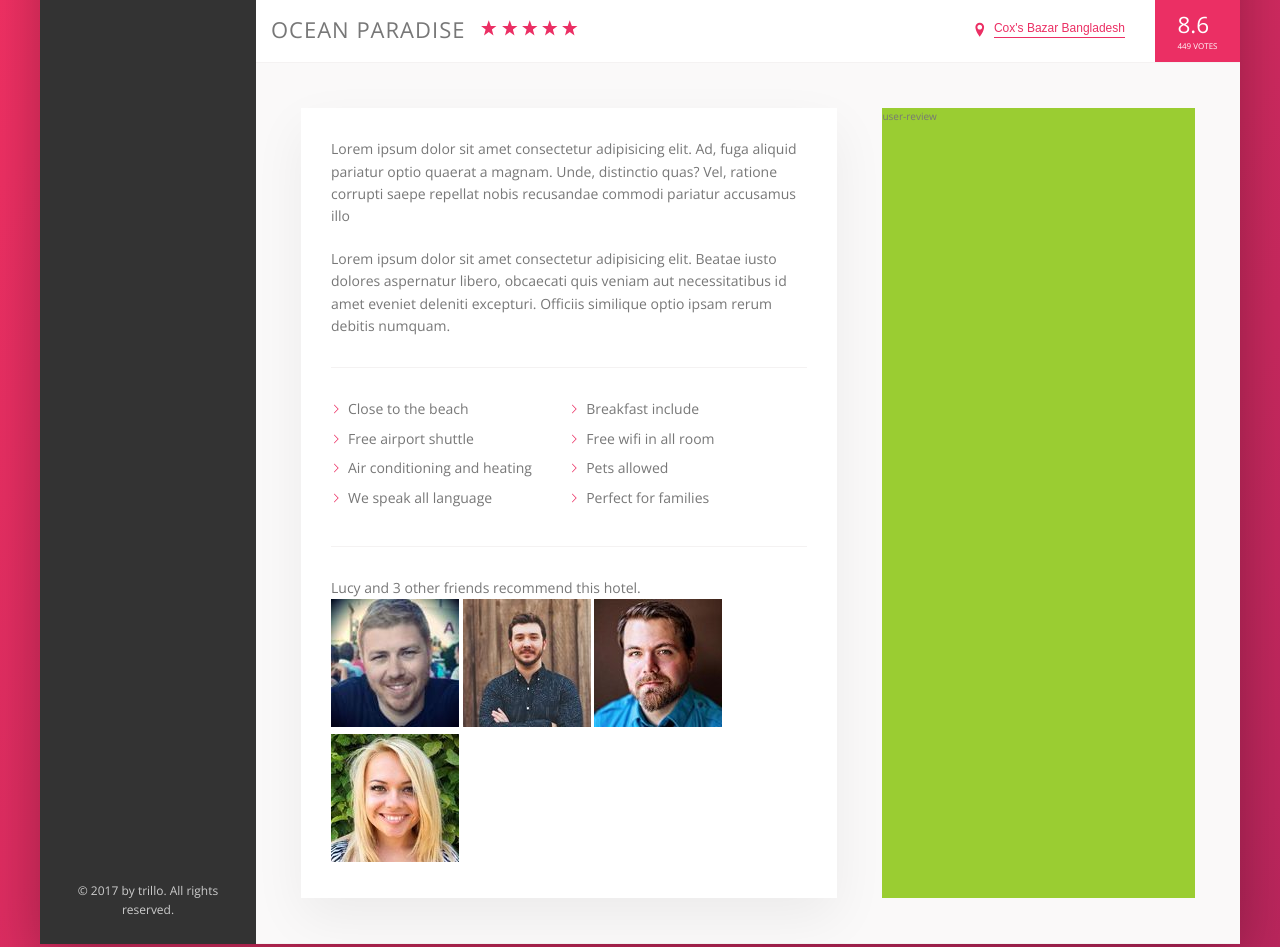
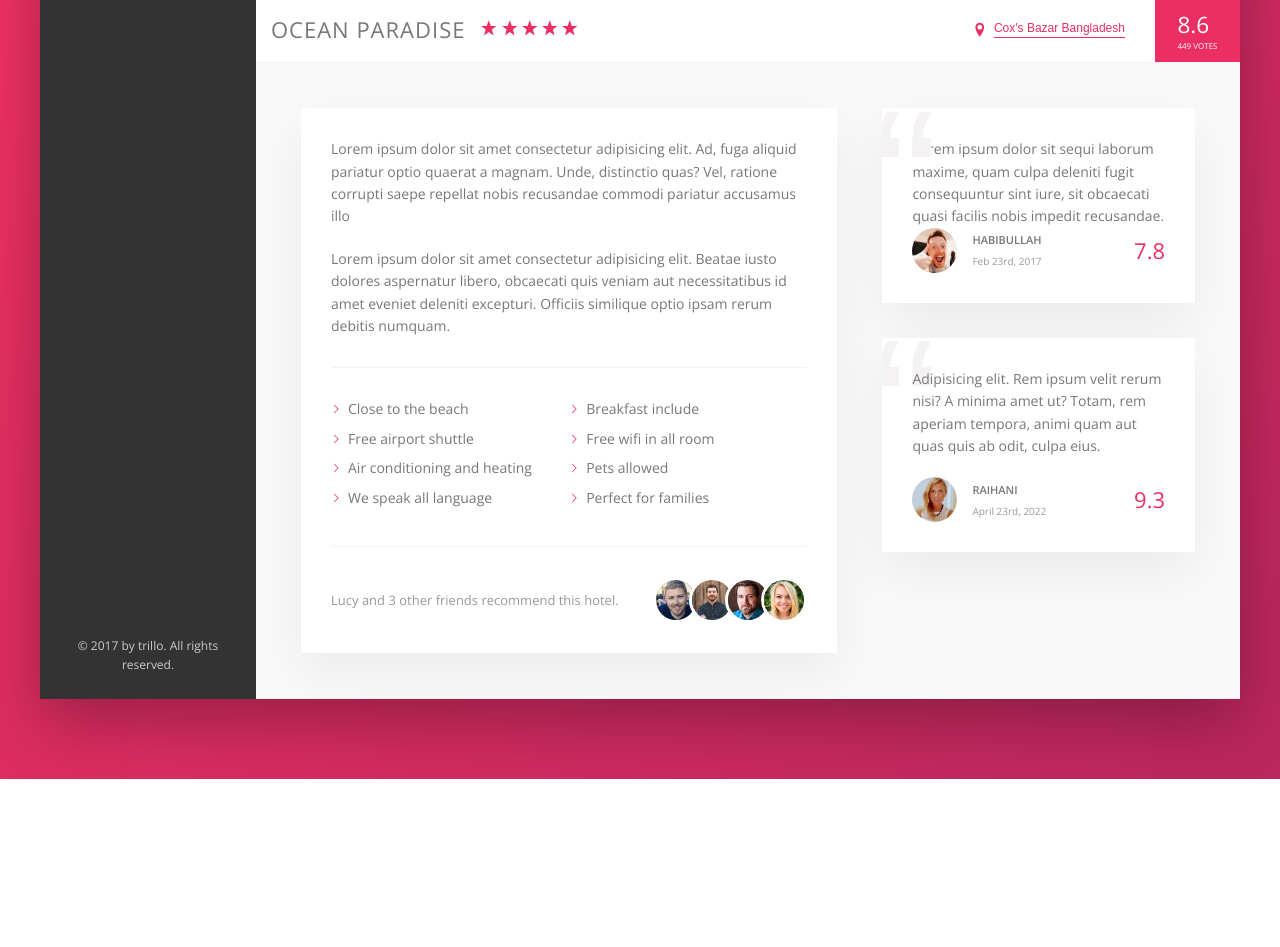
Before and after one commit to parvez-swe/trillo, a website: page index.html in a window 1280 px wide. Shown: the part 538-1485 px from the top of the page. After the commit the page ends 1317 px from the top, so only its background shows below. Drawn offline with nearby package versions, Linux system fonts and the light colour scheme.

Commit message:
add the content part and reviews part

```diff
--- a/index.html
+++ b/index.html
@@ -168,7 +168,7 @@
                         <p class="recommend__count">
                             Lucy and 3 other friends recommend this hotel.
                         </p>
-                        <div class="recommend__friends">
+                        <div class = "recommend__friends">
                             <img src="img/user-3.jpg" alt="Friend 1" class="recommend__photo">
                             <img src="img/user-4.jpg" alt="Friend 2" class="recommend__photo">
                             <img src="img/user-5.jpg" alt="Friend 3" class="recommend__photo">
@@ -178,7 +178,35 @@
                     </div>
                 </div>
                 <div class="user-review">
-                    user-review
+
+                    <figure class="review">
+                        <blockqoute class="review_text">
+                            Lorem ipsum dolor sit sequi laborum maxime, quam culpa deleniti fugit consequuntur sint iure, sit obcaecati quasi facilis nobis impedit recusandae.
+                        </blockqoute>
+                        <figcaption class="review__user">
+                            <img src="img/user-1.jpg" alt="user 1" class="review__photo">
+                            <div class="review__user-box">
+                                <p class="review__user-name">Habibullah</p>
+                                <p class="review__user-date">Feb 23rd, 2017</p>
+                            </div>
+                            <div class="review__rating">7.8</div>
+                        </figcaption>
+                    </figure>
+
+                    <figure class="review">
+                        <blockquote class="review__text">
+                           Adipisicing elit. Rem ipsum velit rerum nisi? A minima amet ut? Totam, rem aperiam tempora, animi quam aut quas quis ab odit, culpa eius.
+                        </blockquote>
+                        <figcaption class="review__user">
+                            <img src="img/user-2.jpg" alt="user 1" class="review__photo">
+                            <div class="review__user-box">
+                                <p class="review__user-name">Raihani</p>
+                                <p class="review__user-date">April 23rd, 2022</p>
+                            </div>
+                            <div class="review__rating">9.3</div>
+                        </figcaption>
+                    </figure>
+
                 </div>
             </div>
 
--- a/sass/_components.scss
+++ b/sass/_components.scss
@@ -348,3 +348,100 @@
 
 //////////////////////////////////////////////////////////////////////
 /// RECOMMEND
+.recommend{
+  font-size: 1.3rem;
+  color: var(--color-grey-dark-3);
+
+  display: flex;
+  align-items: center;
+
+  &__count{
+    margin-right: auto;
+  }
+  &__friends{
+    display: flex;
+
+  }
+  &__photo{
+  box-sizing: content-box; //as cant shrink the image for border
+  height:4rem;
+  width: 4rem;
+  border-radius: 50%;
+  border: 3px solid #fff;
+  &:not(:last-child){
+    margin-right: -1rem; //for over photo one to another
+  }
+  }
+}
+
+
+//////////////////////////////////////////////////////////////////////
+/// REVIEWS
+
+
+.review {
+
+  background-color: #fff;
+  box-shadow: var(--shadow-light);
+  padding: 3rem;
+  margin-bottom: 3.5rem;
+  position: relative;
+  overflow: hidden;
+
+  &__text{
+        margin-bottom: 2rem;
+        z-index: 10;
+        position: relative;
+  }
+  &__user{
+    display: flex;
+    align-items: center;
+   // margin-top: 1.5rem;
+
+  }
+  &__photo{
+    height: 4.5rem;
+    width: 4.5rem;
+    border-radius: 50%;
+    margin-right: 1.5rem;
+
+  }
+  &__user-box{
+     margin-right: auto;
+
+  }
+  &__user-name{
+    font-size: 1.1rem;
+    font-weight:600;
+    text-transform: uppercase;
+    margin-bottom: .4rem;
+
+
+  }
+  &__user-date{
+   font-size: 1rem;
+   color: var(--color-grey-dark-3);
+
+  }
+  &__rating{
+    color: var(--color-primary);
+    font-size: 2.2rem;
+    font-weight: 300;
+
+  }
+
+  &::before{
+    content: "\201C";
+    position: absolute;
+    top:-2.75rem;
+    left: -1rem;
+    line-height: 1;
+    font-size: 20rem;
+    color: var(--color-grey-light-2);
+    font-family: sans-serif;
+    z-index: 1;
+
+
+  }
+
+}
--- a/sass/_layout.scss
+++ b/sass/_layout.scss
@@ -44,6 +44,7 @@
 /// DETAILS
 
 .detail{
+  font-size: 1.4rem;
   display: flex;
   padding: 4.5rem;
   background-color: var(--color-grey-light-1);
@@ -51,7 +52,7 @@
 
 }
 .description{
-  font-size: 1.4rem;
+
   background-color: #fff;
   box-shadow: var(--shadow-light);
   padding: 3rem;
@@ -60,7 +61,9 @@
 
 }
 .user-review{
-  background-color: yellowgreen;
   flex: 1;
+  display: flex;
+  flex-direction: column;
+  align-items: center;
 
 }
```
Also changed, not shown: css/style.css, 2 other files.
